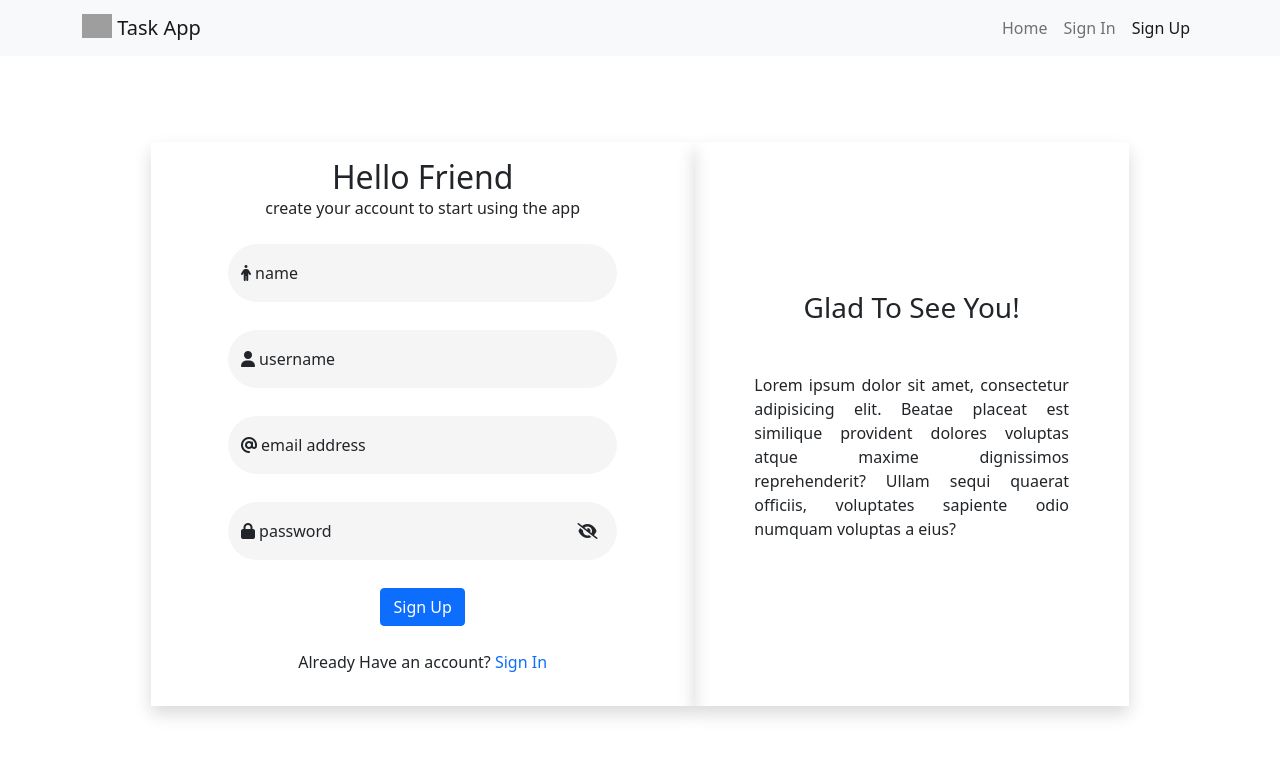
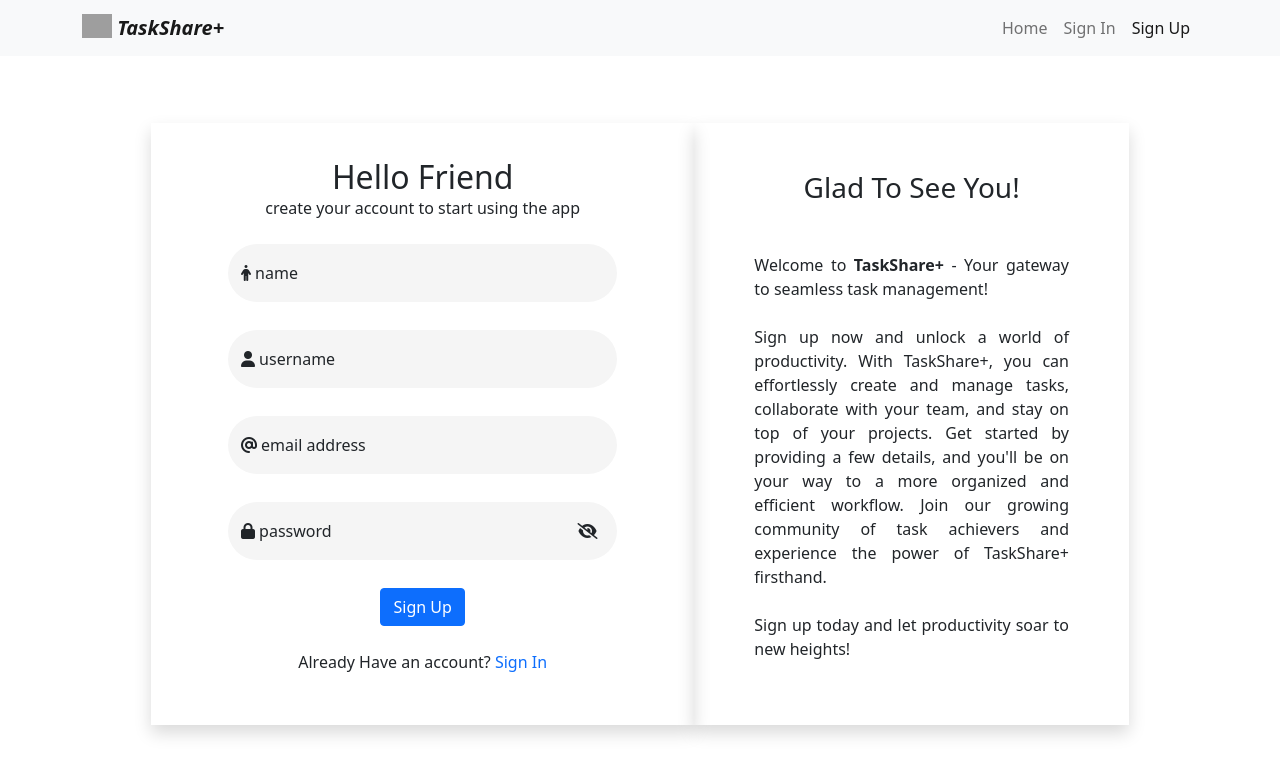
Before and after one commit to srijan450/taskshareplus, a React (Create React App) app: page /sign-up in a window 1280 px wide. Shown: the top 776 px of the page. Built offline with nearby package versions, Linux system fonts and the light colour scheme; grey boxes are pictures that could not be loaded.

Commit message:
best_task_app is now taskshare+

```diff
--- a/package.json
+++ b/package.json
@@ -1,9 +1,9 @@
 {
-  "name": "best-task-app",
+  "name": "taskshareplus",
   "version": "0.1.0",
   "private": true,
   "author": "srijan shankar dubey",
-  "homepage": "https://srijan450.github.io/best-task-app",
+  "homepage": "https://srijan450.github.io/taskshareplus",
   "dependencies": {
     "@emotion/react": "^11.9.0",
     "@emotion/styled": "^11.8.1",
--- a/src/Components/pages/auth/Signin.jsx
+++ b/src/Components/pages/auth/Signin.jsx
@@ -74,10 +74,11 @@ const Signin = () => {
           <div className="text-center px-5">
             <h3 className="my-5">Welcome Back!</h3>
             <p style={{ textAlign: "justify" }}>
-              Lorem ipsum dolor sit amet, consectetur adipisicing elit. Beatae
-              placeat est similique provident dolores voluptas atque maxime
-              dignissimos reprehenderit? Ullam sequi quaerat officiis,
-              voluptates sapiente odio numquam voluptas a eius?
+              TaskShare+ empowers you to stay productive and organized, ensuring
+              you never miss a beat. Experience the power of TaskShare+ and
+              embark on a journey of increased efficiency and productivity.
+              <br/><br/>
+              Sign in now and take control of your tasks like never before!
             </p>
           </div>
         </div>
--- a/src/Components/pages/auth/Signup.jsx
+++ b/src/Components/pages/auth/Signup.jsx
@@ -91,10 +91,16 @@ const Signup = () => {
           <div className="text-center px-5">
             <h3 className="my-5">Glad To See You!</h3>
             <p style={{ textAlign: "justify" }}>
-              Lorem ipsum dolor sit amet, consectetur adipisicing elit. Beatae
-              placeat est similique provident dolores voluptas atque maxime
-              dignissimos reprehenderit? Ullam sequi quaerat officiis,
-              voluptates sapiente odio numquam voluptas a eius?
+              Welcome to <b>TaskShare+</b> - Your gateway to seamless task management!
+              <br/><br/>
+              Sign up now and unlock a world of productivity. With TaskShare+,
+              you can effortlessly create and manage tasks, collaborate with
+              your team, and stay on top of your projects. Get started by
+              providing a few details, and you'll be on your way to a more
+              organized and efficient workflow. Join our growing community of
+              task achievers and experience the power of TaskShare+ firsthand.
+              <br/><br/>
+              Sign up today and let productivity soar to new heights!
             </p>
           </div>
         </div>
--- a/src/Components/pages/home/Home.jsx
+++ b/src/Components/pages/home/Home.jsx
@@ -22,7 +22,7 @@ const Home = () => {
             }}
           >
             <h1>
-              Introducing <span className="text-uppercase">task app</span>, all
+              Introducing TaskShare+, all
               new way to manage your tasks
             </h1>
 
--- a/src/Components/utilities/Header/NavBar.jsx
+++ b/src/Components/utilities/Header/NavBar.jsx
@@ -89,7 +89,7 @@ const NavBar = () => {
             height="24"
             className="d-inline-block align-text-top"
           />
-          &nbsp;Task App
+          &nbsp;<em><b>TaskShare+</b></em>
         </Link>
         <button
           className="navbar-toggler"
```
